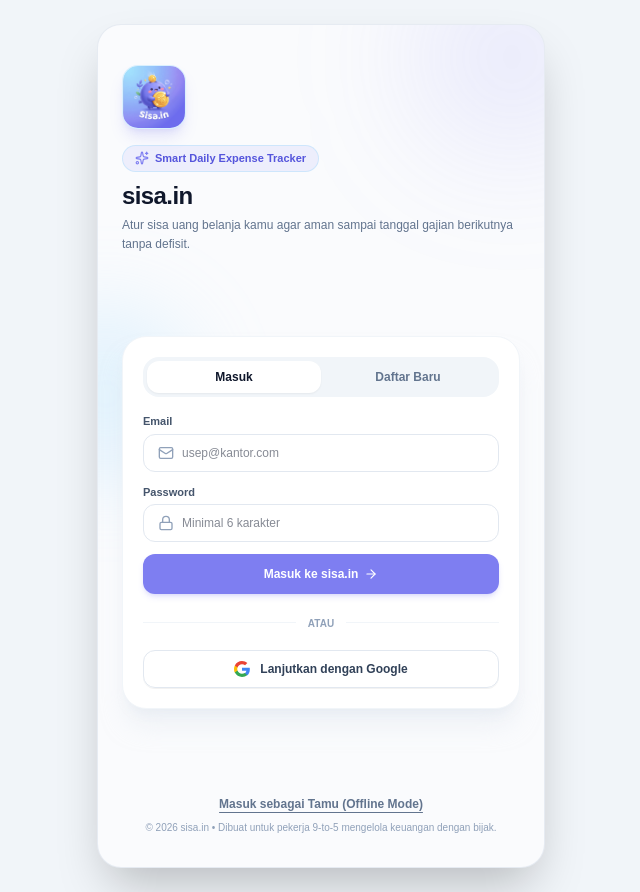
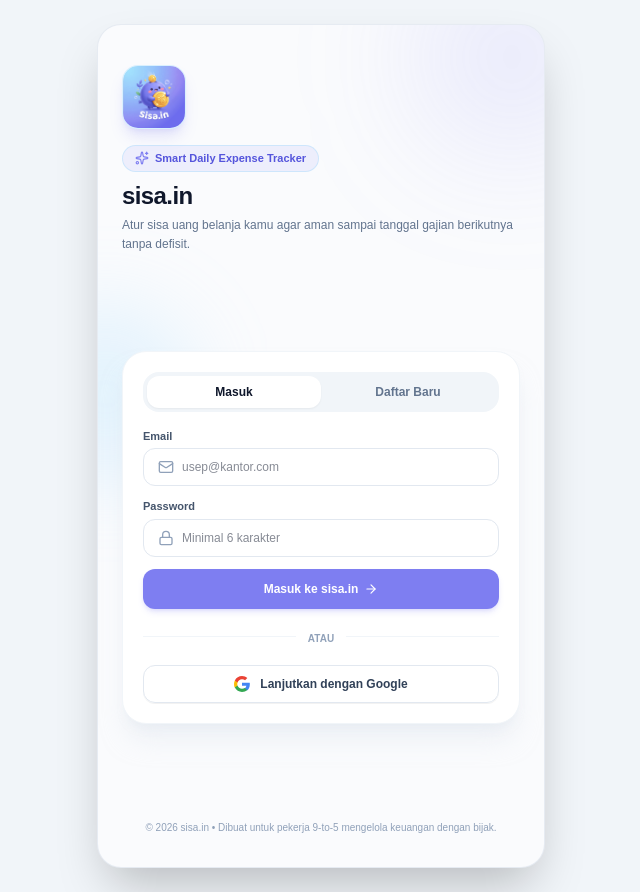
Before and after one commit to itszulkarnaen/sisain, a Next.js app: page /login in a window 1280 px wide. Shown: the whole page, without its empty margins (319-959 px from the left). Built offline with nearby package versions, Linux system fonts and the light colour scheme; no server answers.

Commit message:
refactor(auth): remove guest login button and unused handler

```diff
--- a/src/app/login/page.tsx
+++ b/src/app/login/page.tsx
@@ -111,13 +111,6 @@ export default function LoginPage() {
       setErrorMessage(msg);
       setLoading(false);
     }
-  };
-
-  const handleGuestLogin = async () => {
-    if (typeof window !== 'undefined') {
-      localStorage.setItem('sisain_guest', 'true');
-    }
-    router.replace('/');
   };
 
   return (
@@ -305,13 +298,6 @@ export default function LoginPage() {
 
         {/* Footer: Guest Mode */}
         <div className="relative z-10 text-center pb-2 space-y-2">
-          <button
-            type="button"
-            onClick={handleGuestLogin}
-            className="text-xs font-semibold text-slate-500 hover:text-slate-800 transition underline underline-offset-4"
-          >
-            Masuk sebagai Tamu (Offline Mode)
-          </button>
           <p className="text-[10px] text-slate-400">
             &copy; 2026 sisa.in &bull; Dibuat untuk pekerja 9-to-5 mengelola keuangan dengan bijak.
           </p>
```
